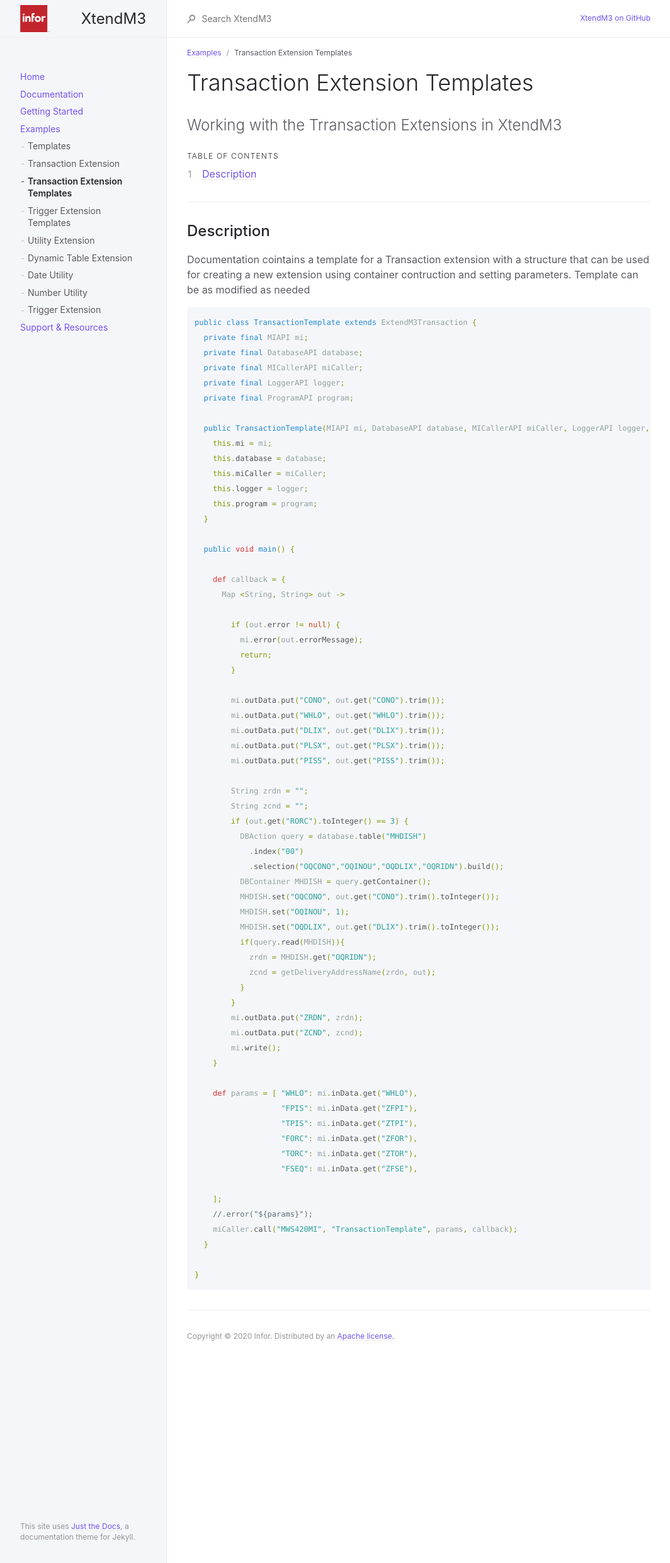
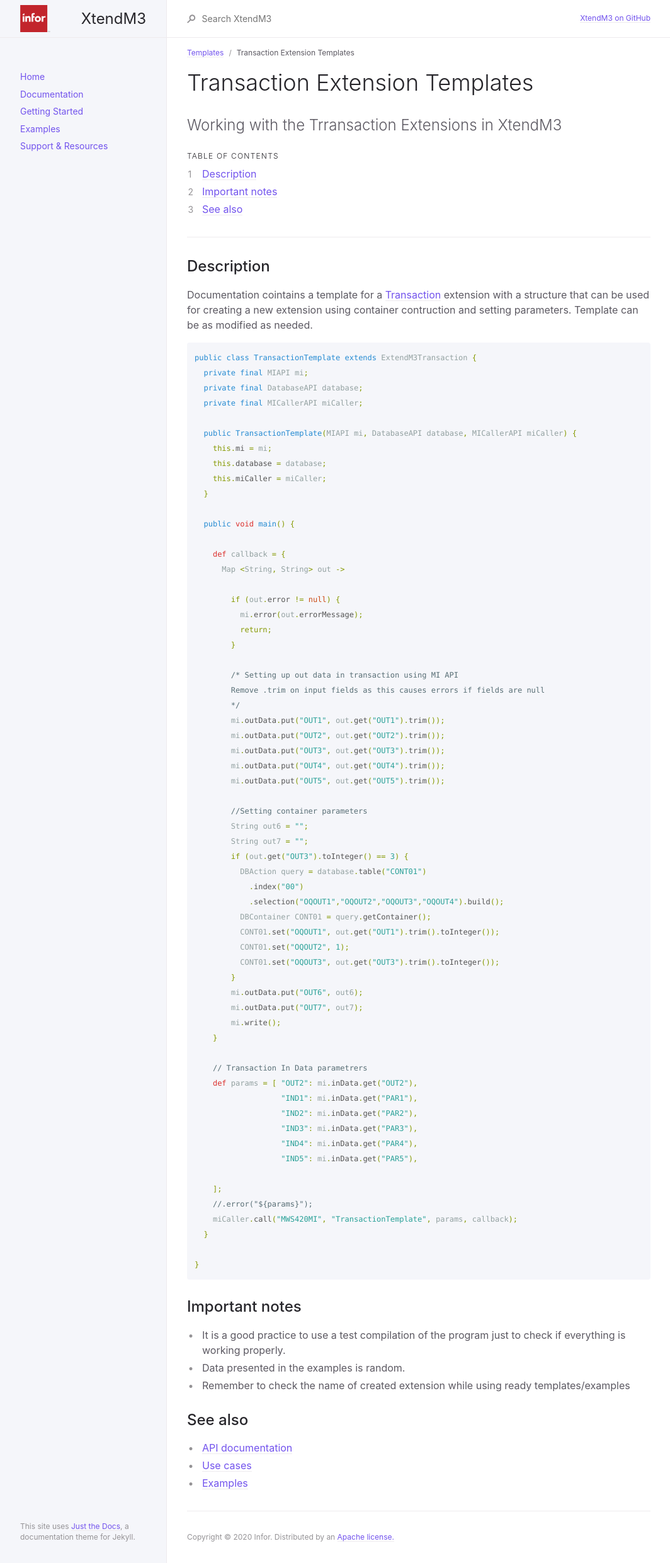
Before and after one commit to infor-cloud/xtendm3, a Jekyll site: the page built from docs/examples/Templates/Transaction_Template.md, in a window 1280 px wide. Shown: the whole page at 63% size, without its empty margins (107-1171 px from the left). Built offline with Jekyll 4.4.1, drawn with Linux system fonts in a browser that asks for light colours.

Commit message:
Transaction tamplete code update with comments, navigation

````diff
--- a/docs/examples/Templates/Transaction_Template.md
+++ b/docs/examples/Templates/Transaction_Template.md
@@ -21,23 +21,19 @@ Working with the Trransaction Extensions in XtendM3
 
 ## Description
 
-Documentation cointains a template for a Transaction extension with a structure that can be used for creating a new extension using container contruction and setting parameters.
-Template can be as modified as needed
+Documentation cointains a template for a [Transaction](../../../examples/) extension with a structure that can be used for creating a new extension using container contruction and setting parameters.
+Template can be as modified as needed.
 
 ```groovy
 public class TransactionTemplate extends ExtendM3Transaction {
   private final MIAPI mi;
   private final DatabaseAPI database;
   private final MICallerAPI miCaller;
-  private final LoggerAPI logger;
-  private final ProgramAPI program;
 
-  public TransactionTemplate(MIAPI mi, DatabaseAPI database, MICallerAPI miCaller, LoggerAPI logger, ProgramAPI program) {
+  public TransactionTemplate(MIAPI mi, DatabaseAPI database, MICallerAPI miCaller) {
     this.mi = mi;
     this.database = database;
     this.miCaller = miCaller;
-    this.logger = logger;
-    this.program = program;
   }
 
   public void main() {
@@ -50,38 +46,39 @@ public class TransactionTemplate extends ExtendM3Transaction {
           return;
         }
 
-        mi.outData.put("CONO", out.get("CONO").trim());
-        mi.outData.put("WHLO", out.get("WHLO").trim());
-        mi.outData.put("DLIX", out.get("DLIX").trim());
-        mi.outData.put("PLSX", out.get("PLSX").trim());
-        mi.outData.put("PISS", out.get("PISS").trim());
+        /* Setting up out data in transaction using MI API
+        Remove .trim on input fields as this causes errors if fields are null
+        */
+        mi.outData.put("OUT1", out.get("OUT1").trim());
+        mi.outData.put("OUT2", out.get("OUT2").trim());
+        mi.outData.put("OUT3", out.get("OUT3").trim());
+        mi.outData.put("OUT4", out.get("OUT4").trim());
+        mi.outData.put("OUT5", out.get("OUT5").trim());
 
-        String zrdn = "";
-        String zcnd = "";
-        if (out.get("RORC").toInteger() == 3) {
-          DBAction query = database.table("MHDISH")
+        //Setting container parameters
+        String out6 = "";
+        String out7 = "";
+        if (out.get("OUT3").toInteger() == 3) {
+          DBAction query = database.table("CONT01")
             .index("00")
-            .selection("OQCONO","OQINOU","OQDLIX","OQRIDN").build();
-          DBContainer MHDISH = query.getContainer();
-          MHDISH.set("OQCONO", out.get("CONO").trim().toInteger());
-          MHDISH.set("OQINOU", 1);
-          MHDISH.set("OQDLIX", out.get("DLIX").trim().toInteger());
-          if(query.read(MHDISH)){
-            zrdn = MHDISH.get("OQRIDN");
-            zcnd = getDeliveryAddressName(zrdn, out);
-          }
+            .selection("OQOUT1","OQOUT2","OQOUT3","OQOUT4").build();
+          DBContainer CONT01 = query.getContainer();
+          CONT01.set("OQOUT1", out.get("OUT1").trim().toInteger());
+          CONT01.set("OQOUT2", 1);
+          CONT01.set("OQOUT3", out.get("OUT3").trim().toInteger());
         }
-        mi.outData.put("ZRDN", zrdn);
-        mi.outData.put("ZCND", zcnd);
+        mi.outData.put("OUT6", out6);
+        mi.outData.put("OUT7", out7);
         mi.write();
     }
 
-    def params = [ "WHLO": mi.inData.get("WHLO"),
-                   "FPIS": mi.inData.get("ZFPI"),
-                   "TPIS": mi.inData.get("ZTPI"),
-                   "FORC": mi.inData.get("ZFOR"),
-                   "TORC": mi.inData.get("ZTOR"),
-                   "FSEQ": mi.inData.get("ZFSE"),
+    // Transaction In Data parametrers
+    def params = [ "OUT2": mi.inData.get("OUT2"),
+                   "IND1": mi.inData.get("PAR1"),
+                   "IND2": mi.inData.get("PAR2"),
+                   "IND3": mi.inData.get("PAR3"),
+                   "IND4": mi.inData.get("PAR4"),
+                   "IND5": mi.inData.get("PAR5"),
 
     ];
     //.error("${params}");
@@ -90,3 +87,13 @@ public class TransactionTemplate extends ExtendM3Transaction {
 
 }
 ```
+## Important notes
+- It is a good practice to use a test compilation of the program just to check if everything is working properly.
+- Data presented in the examples is random.
+- Remember to check the name of created extension while using ready templates/examples
+
+
+## See also
+- [API documentation](../../../documentation/api-specification)
+- [Use cases](../../../examples/use-cases)
+- [Examples](../../../examples)
````
Also changed, not shown: other parts of docs/examples/Templates/Transaction_Template.md (+2 -2 lines).
